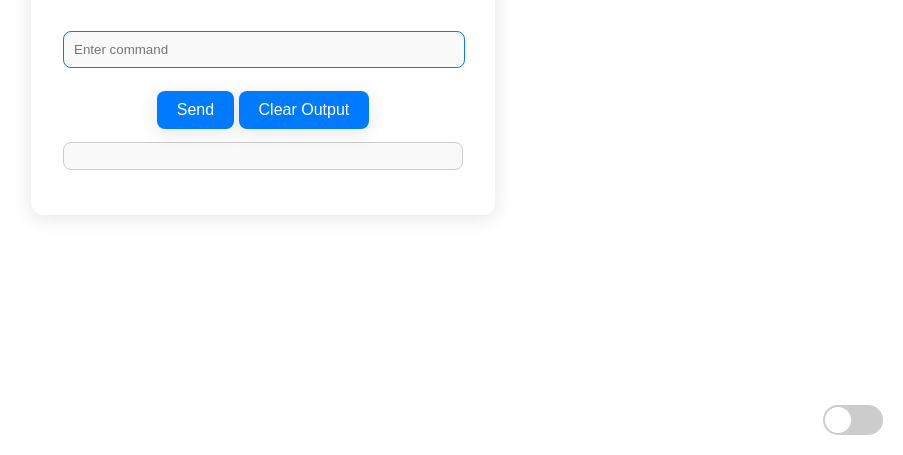
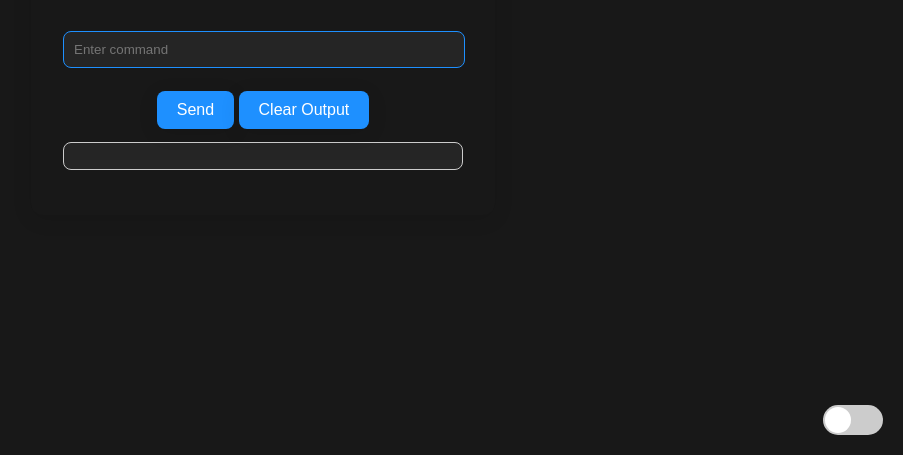
Before and after one commit to RatNodes-Hosting-LLC/Rcon, a website: page public/index.html in a window 1280 px wide. Shown: the part 345-800 px from the top of the page, without its empty margins (377-1280 px from the left). Drawn offline with Linux system fonts and the light colour scheme.

Commit message:
Update index.html

```diff
--- a/public/index.html
+++ b/public/index.html
@@ -32,15 +32,15 @@
             justify-content: center;
             align-items: center;
             height: 100vh;
-            background-color: var(--bg-color-light);
-            color: var(--text-color-light);
+            background-color: var(--bg-color-dark);
+            color: var(--text-color-dark);
             transition: background-color var(--transition-speed), color var(--transition-speed);
             position: relative; /* For positioning the toggle button */
         }
 
         #container {
             text-align: center;
-            background: var(--bg-color-light);
+            background: var(--bg-color-dark);
             padding: 2em;
             border-radius: 12px;
             box-shadow: var(--box-shadow);
@@ -52,7 +52,7 @@
         h1 {
             font-size: 2em;
             margin-bottom: 1em;
-            color: var(--text-color-light);
+            color: var(--text-color-dark);
         }
 
         input[type="text"] {
@@ -61,19 +61,19 @@
             margin: 1em 0;
             border: 1px solid var(--border-color);
             border-radius: var(--border-radius);
-            background: var(--input-bg-light);
-            color: var(--text-color-light);
+            background: var(--input-bg-dark);
+            color: var(--text-color-dark);
             transition: border-color var(--transition-speed), background var(--transition-speed);
         }
 
         input[type="text"]:focus {
-            border-color: var(--button-bg-light);
+            border-color: var(--button-bg-dark);
             outline: none;
         }
 
         button {
             padding: 10px 20px;
-            background-color: var(--button-bg-light);
+            background-color: var(--button-bg-dark);
             color: white;
             border: none;
             border-radius: var(--border-radius);
@@ -85,12 +85,12 @@
         }
 
         button:hover {
-            background-color: var(--button-hover-light);
+            background-color: var(--button-hover-dark);
         }
 
         pre {
             text-align: left;
-            background: var(--input-bg-light);
+            background: var(--input-bg-dark);
             padding: 1em;
             border: 1px solid var(--border-color);
             border-radius: var(--border-radius);
@@ -182,7 +182,7 @@
         }
     </style>
 </head>
-<body>
+<body class="dark-mode"> <!-- Set dark mode as default -->
     <div class="toggle-container" onclick="toggleDarkMode()" aria-label="Toggle Dark/Light Mode">
         <div class="toggle-switch">
             <div class="toggle-ball"></div>
@@ -209,6 +209,8 @@
         const darkMode = localStorage.getItem('darkMode');
         if (darkMode === 'enabled') {
             document.body.classList.add('dark-mode');
+        } else {
+            document.body.classList.remove('dark-mode'); // Ensure light mode is set if not enabled
         }
 
         async function fetchResponse(command) {
```
